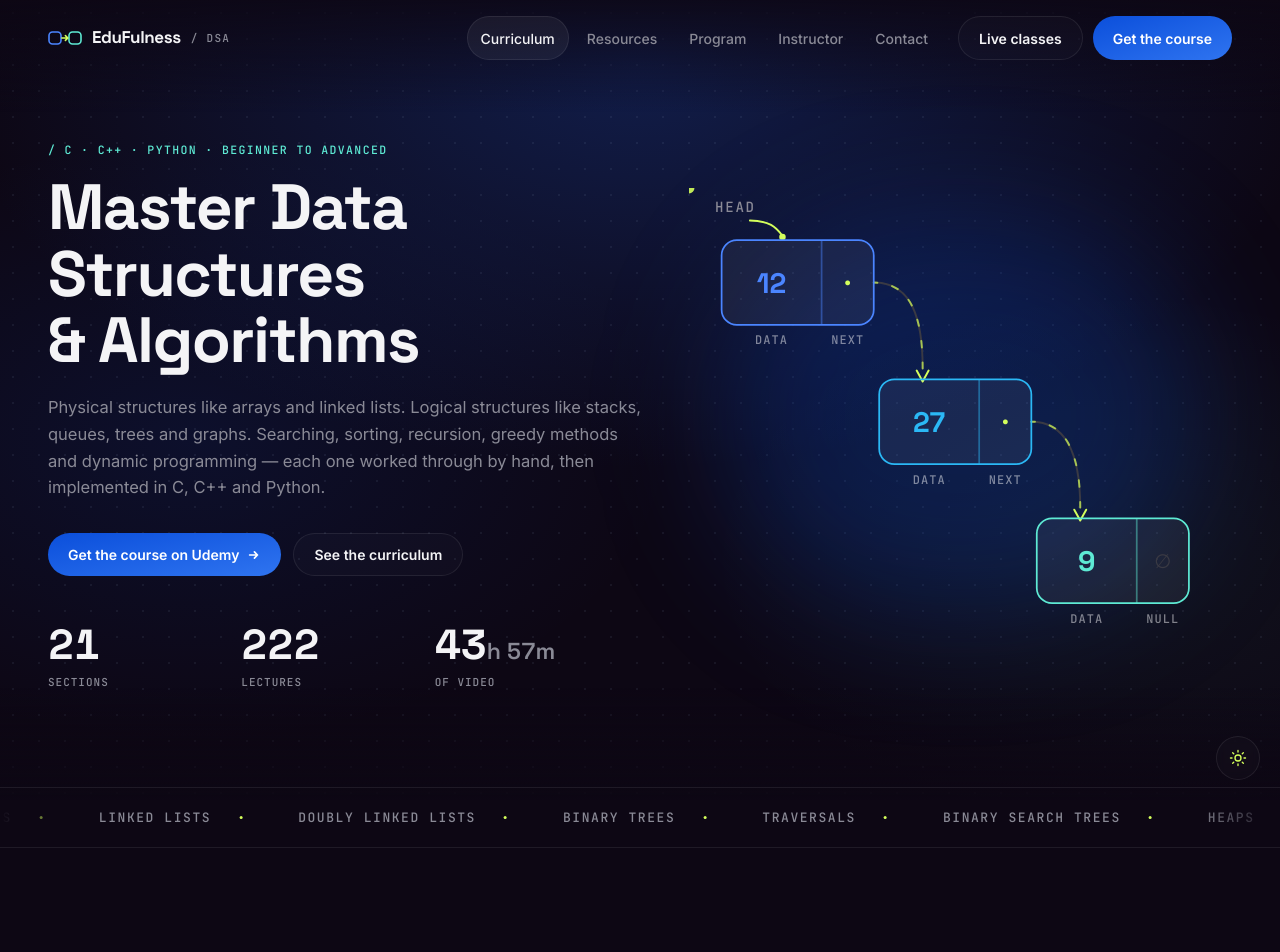
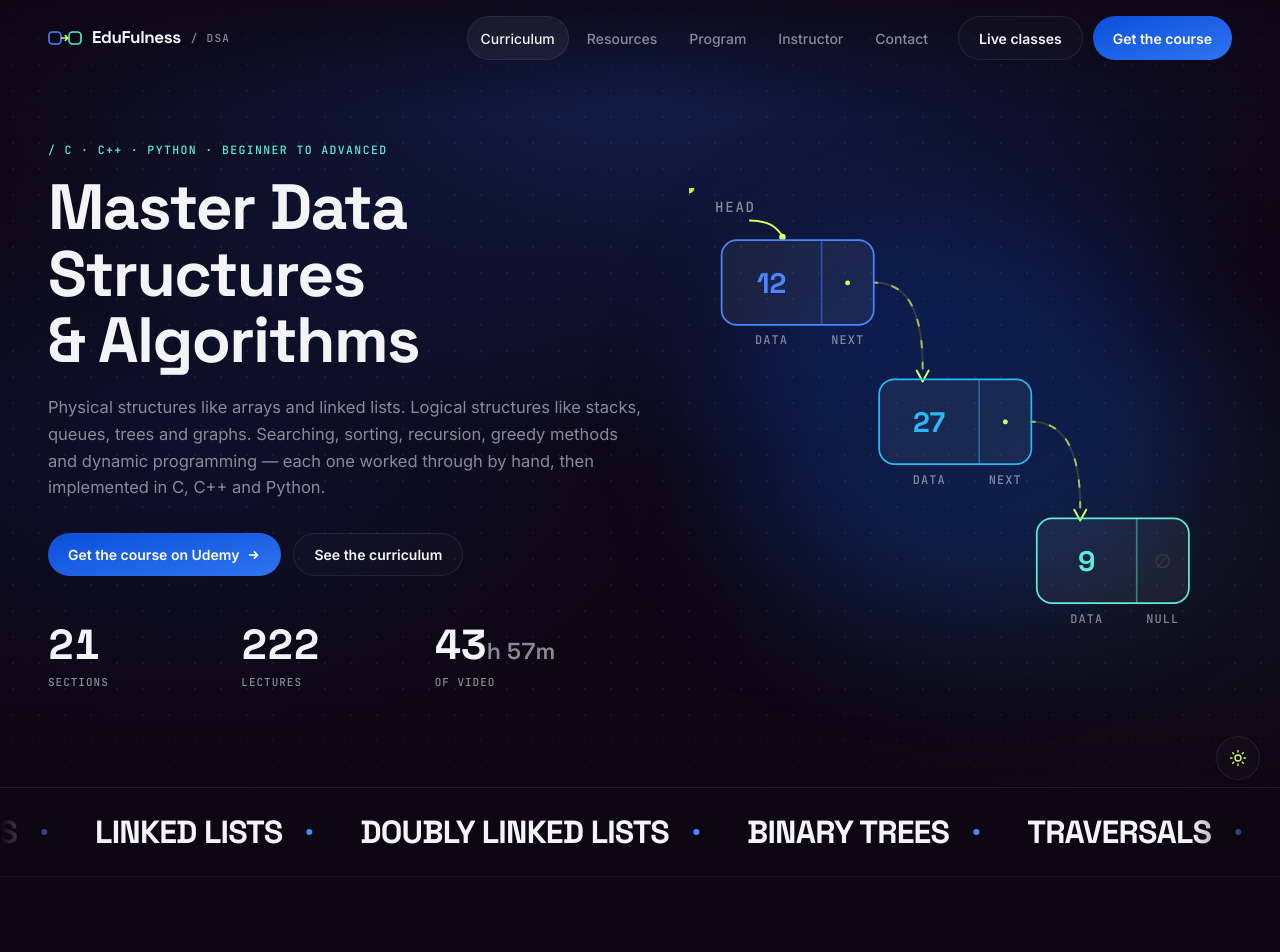
Before and after one commit to NikhilAakashKasoju/Data-Structures-and-Algorithms-Website, a Next.js app: page /dsa/ in a window 1280 px wide. Shown: the top 952 px of the page. Built offline with nearby package versions, Linux system fonts and the light colour scheme.

Commit message:
changed the font style size and color of marquee section

```diff
--- a/components/Marquee.tsx
+++ b/components/Marquee.tsx
@@ -59,7 +59,7 @@ export function Marquee() {
        copy. */
     <section
       aria-label="Topics covered in this course"
-      className="relative z-10 overflow-hidden border-y border-line bg-surface/50 py-4 sm:py-5"
+      className="relative z-10 overflow-hidden border-y border-line bg-surface/50 py-5 sm:py-7"
     >
       <div className="marquee-mask">
         <div
@@ -88,15 +88,25 @@ function KeywordRow({ "aria-hidden": ariaHidden }: { "aria-hidden"?: boolean })
          along. All spacing lives inside the <li> padding. */
     >
       {KEYWORDS.map(([term]) => (
-        <li key={term} className="flex shrink-0 items-center px-5 sm:px-7">
-          <span className="whitespace-nowrap font-mono text-[12px] uppercase tracking-[0.12em] text-muted sm:text-[13px]">
+        <li key={term} className="flex shrink-0 items-center px-4 sm:px-6">
+          {/* font-display, not font-mono. The band is a statement of scope,
+              not a row of labels — at 28-34px Space Grotesk Bold it reads as
+              a headline scrolling past, which is the whole point. Mono at
+              12px read as a status bar.
+
+              tracking-tight rather than the 0.12em used on eyebrows: letter-
+              spacing that helps 11px mono become legible actively hurts a
+              32px bold face, which already has the width to breathe. */}
+          <span className="whitespace-nowrap font-display text-[26px] font-bold uppercase leading-none tracking-tight text-text sm:text-[32px]">
             {term}
           </span>
           {/* Separator dot. Decorative, so it lives outside the text node
-              rather than being punctuation a screen reader would read. */}
+              rather than being punctuation a screen reader would read.
+              Scaled up with the type — a 3px dot beside 32px text reads as
+              dirt on the screen rather than as punctuation. */}
           <span
             aria-hidden="true"
-            className="ml-5 h-[3px] w-[3px] rounded-full bg-lime sm:ml-7"
+            className="ml-4 h-[6px] w-[6px] shrink-0 rounded-full bg-purple-2 sm:ml-6"
           />
         </li>
       ))}
--- a/package.json
+++ b/package.json
@@ -5,7 +5,7 @@
   "scripts": {
     "dev": "next dev",
     "build": "next build",
-    "start": "next start",
+    "start": "npx --yes serve@latest out",
     "lint": "next lint",
     "typecheck": "tsc --noEmit"
   },
```
Also changed, not shown: 1 other file (tests, documents, lock files or other folders).
